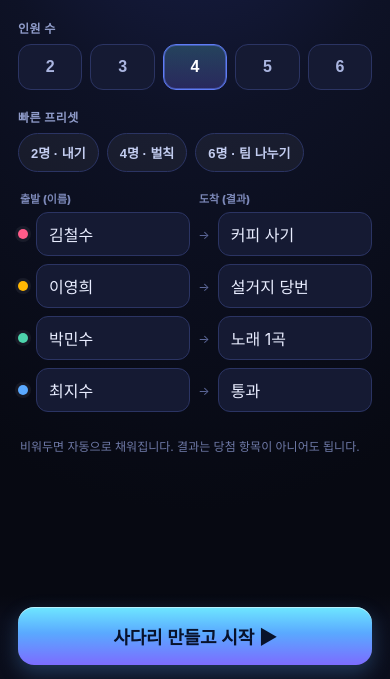
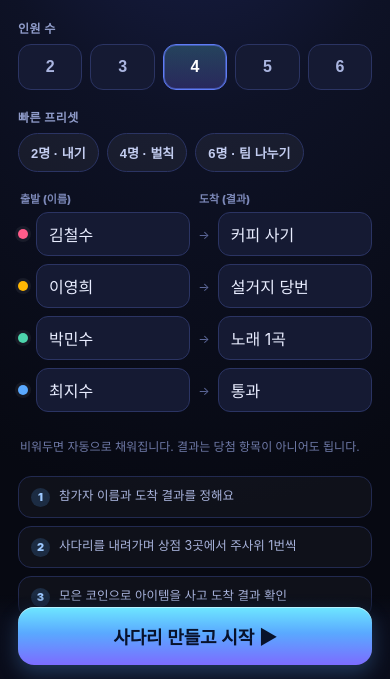
Before and after one commit to duhyunyoung/-, a plain HTML site: page ladder/index.html in a window 390 px wide. Shown: the part 165-844 px from the top of the page. Drawn offline with Linux system fonts and the light colour scheme.

Commit message:
모바일 여백·안내 블록·결과 화면 정리

```diff
--- a/ladder/index.html
+++ b/ladder/index.html
@@ -153,6 +153,18 @@
   .prow input::placeholder{color:#5b659a}
   .prow input:focus{outline:none;border-color:#5f7cf5;background:#1a2044}
   .hint{color:#6f7aa8;font-size:12px;line-height:1.5;margin:0 2px}
+  .howto{display:flex;flex-direction:column;gap:8px;margin:2px 0 4px}
+  .how{
+    display:flex;gap:9px;align-items:flex-start;
+    background:rgba(255,255,255,.035);border:1px solid #222a50;
+    border-radius:13px;padding:10px 12px;
+    font-size:12.5px;color:#a9b4dd;line-height:1.45;
+  }
+  .how b{
+    flex:0 0 auto;width:19px;height:19px;border-radius:50%;
+    background:rgba(90,169,255,.18);color:#9ec9ff;font-size:11px;font-weight:900;
+    display:flex;align-items:center;justify-content:center;margin-top:1px;
+  }
   .setup-foot{
     flex:0 0 auto;
     padding:12px 18px 14px;
@@ -192,7 +204,7 @@
     overflow:hidden;
   }
   #ladder{display:block;width:100%;height:100%;touch-action:manipulation}
-  .band{fill:rgba(255,209,102,.075);stroke:rgba(255,209,102,.22);stroke-width:1;stroke-dasharray:5 5}
+  .band{fill:rgba(255,196,64,.13);stroke:rgba(255,209,102,.35);stroke-width:1;stroke-dasharray:5 5}
   .rail{stroke:#aebcf5;stroke-width:7;stroke-linecap:round;opacity:.75}
   .rung{stroke:var(--gold);stroke-width:7;stroke-linecap:round;opacity:.92}
   .pname{font-size:13px;font-weight:800;fill:#dfe6ff;text-anchor:middle}
@@ -234,7 +246,7 @@
 
   /* ---------- 결과 화면 ---------- */
   #screen-result{overflow-y:auto;-webkit-overflow-scrolling:touch}
-  .result-list{padding:6px 16px 10px;display:flex;flex-direction:column;gap:9px}
+  .result-list{padding:6px 16px 10px;display:flex;flex-direction:column;gap:9px;flex:1 1 auto}
   .rrow{
     display:flex;align-items:center;gap:10px;
     background:linear-gradient(180deg,rgba(255,255,255,.06),rgba(255,255,255,.02));
@@ -397,6 +409,11 @@
         <div id="rows"></div>
       </div>
       <p class="hint">비워두면 자동으로 채워집니다. 결과는 당첨 항목이 아니어도 됩니다.</p>
+      <div class="howto">
+        <div class="how"><b>1</b><span>참가자 이름과 도착 결과를 정해요</span></div>
+        <div class="how"><b>2</b><span>사다리를 내려가며 상점 3곳에서 주사위 1번씩</span></div>
+        <div class="how"><b>3</b><span>모은 코인으로 아이템을 사고 도착 결과 확인</span></div>
+      </div>
     </div>
     <div class="setup-foot">
       <button id="btn-start" class="primary big">사다리 만들고 시작 ▶</button>
@@ -622,7 +639,7 @@
     var W = Math.max(240, stage.clientWidth || 360);
     var H = Math.max(300, stage.clientHeight || 480);
     var n = S.count;
-    var padL = 20, padR = 54;
+    var padL = 30, padR = 54;
     var usable = Math.max(40, W - padL - padR);
     var colW = n > 1 ? usable / (n - 1) : usable;
     var yTop = 58;
```
